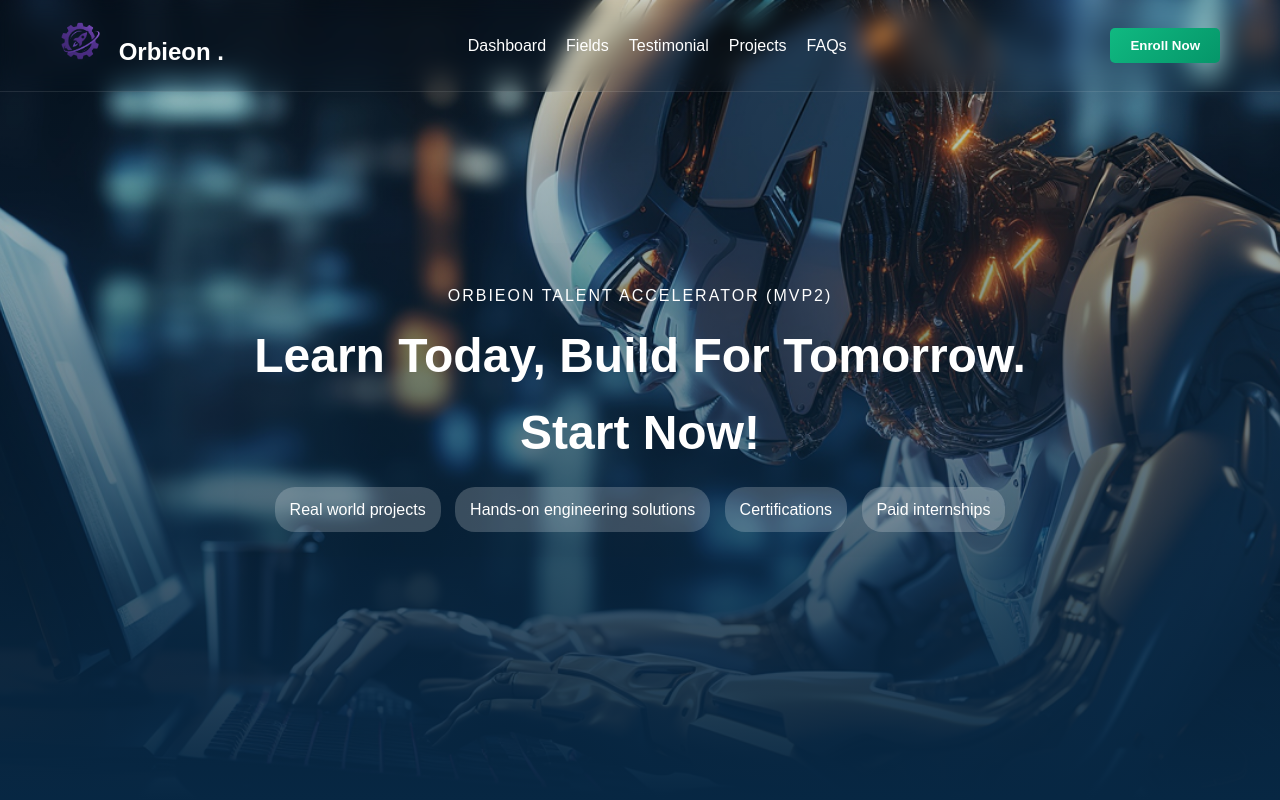
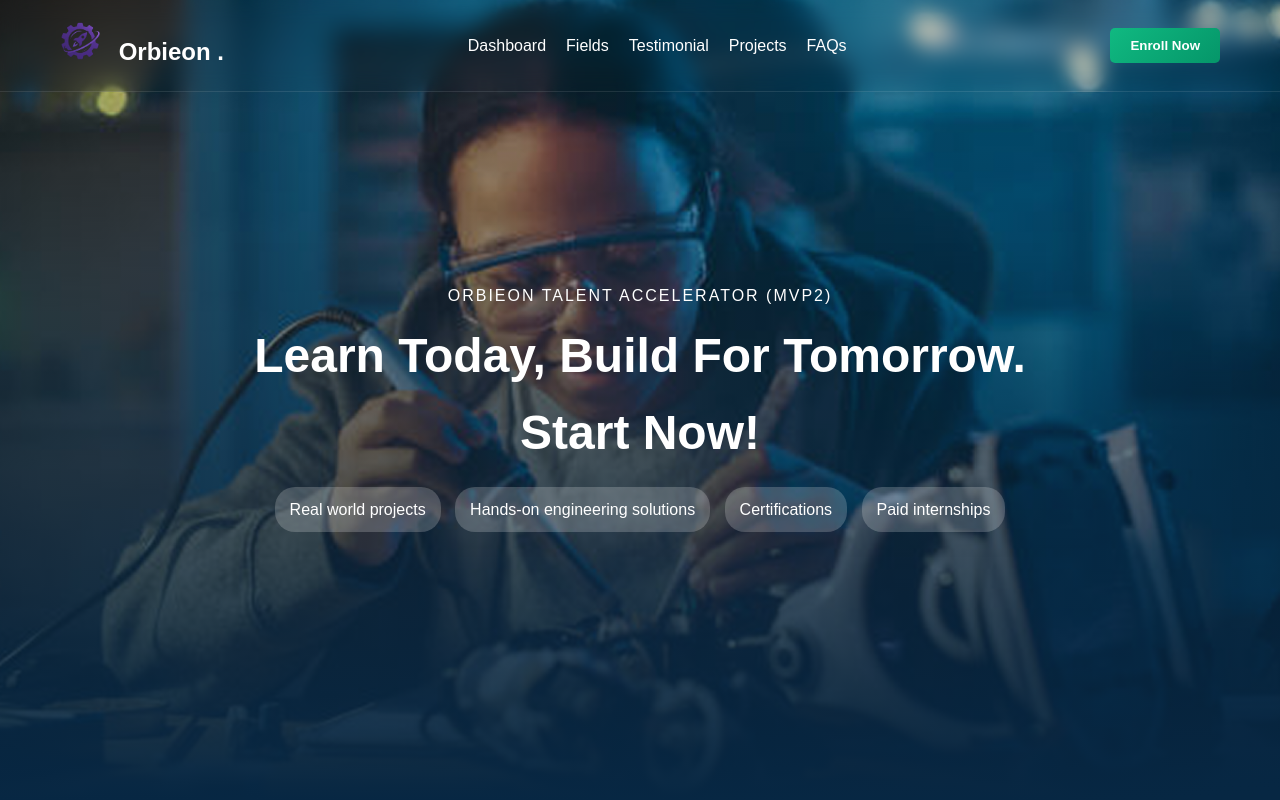
Before and after one commit to fhknvyijcv/Fhkkgkm, a plain HTML site: page pay.html in a window 1280 px wide. Shown: the top 800 px of the page. Drawn offline with Linux system fonts and the light colour scheme.

Commit message:
Update pay.css

```diff
--- a/pay.css
+++ b/pay.css
@@ -755,7 +755,7 @@ nav ul li a {
 
 /* Hero Section */
 .hero {
-    background: linear-gradient(180deg, rgba(7, 39, 67, 0.15) 0%, #072743 100%), url(images/rob.png) center / cover no-repeat;
+    background: linear-gradient(180deg, rgba(7, 39, 67, 0.15) 0%, #072743 100%), url(images/image16.png) center / cover no-repeat;
     background-size: cover;
 
     background-position: center;
```
